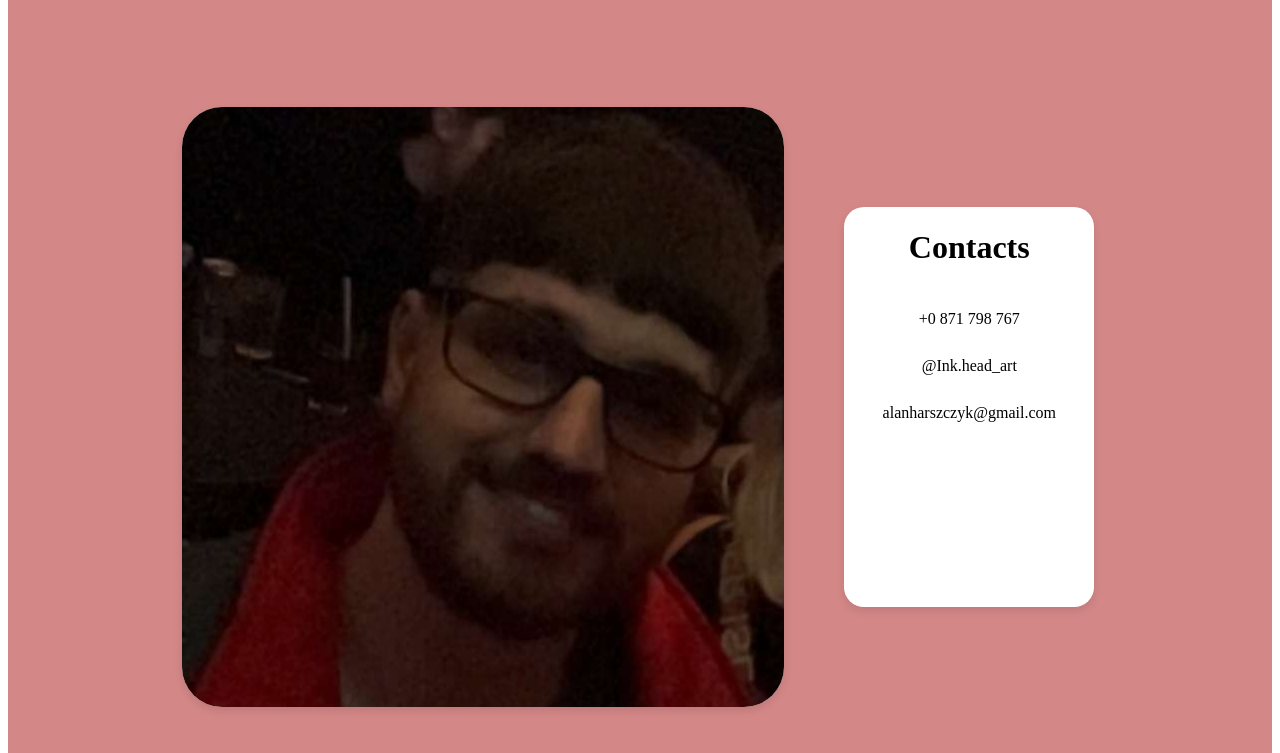
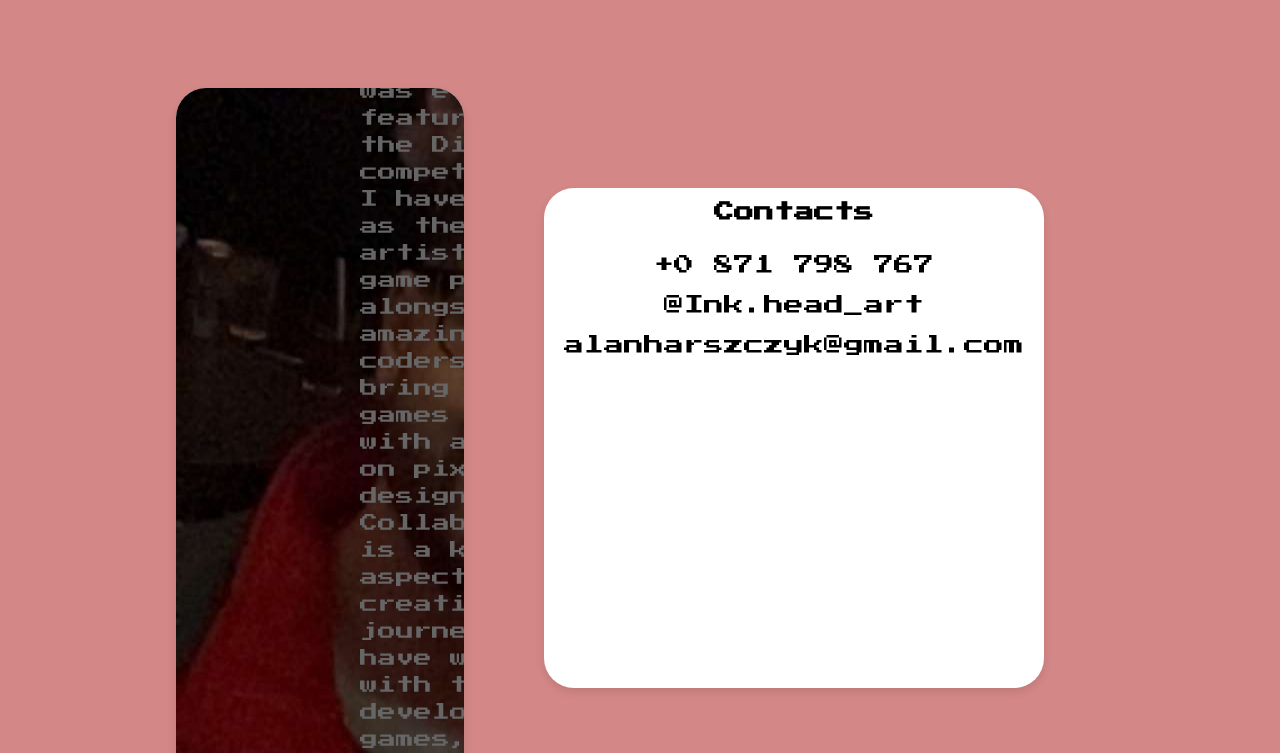
Before and after one commit to AlanHarszczyk/Portfolio, a plain HTML site: page homepage.html in a window 1280 px wide. Shown: the part 427-1180 px from the top of the page. Drawn offline with Linux system fonts and the light colour scheme; files whose address does not match are found by name.

Commit message:
font and layout change

```diff
--- a/assets/css/stylesheet.css
+++ b/assets/css/stylesheet.css
@@ -4,6 +4,18 @@
     text-align: center; /* center the text */
     background: #d44545; /* green background */
     color: rgb(255, 255, 255); /* white text color */
+}
+
+body
+{
+    padding: 0;
+    margin:0;
+}
+
+.pixel-text
+{
+    font-family: 'Press Start 2P', cursive;
+    font-size: 20px;
 }
 
   /* Increase the font size of the <h1> element */
@@ -77,10 +89,10 @@
     display: flex;
     width: 100%;
     max-width: 2500px;
-    height: 600px;
+    height: 700px;
     background: white;
     box-shadow: 0 4px 8px rgba(0, 0, 0, 0.1);
-    border-radius: 40px;
+    border-radius: 30px;
     overflow: hidden;
 }
 
@@ -88,7 +100,7 @@
 {
     flex: 1;
     object-fit: cover;
-    width: 100%;
+    width: 50%;
     height: 100%;
 
 }
@@ -111,23 +123,24 @@
 
 .text-section p
 {
-    font-size: 30px;
+    font-size: 18px;
     color: #666;
     line-height: 1.5;
 }
 
 .container-2
-{   margin: 40px ;
+{   margin: 60px ;
     display: flex;
     width: 100%;
-    max-width: 250px;
-    height: 400px;
+    max-width: 500px;
+    height: 500px;
     background: white;
     box-shadow: 0 4px 8px rgba(0, 0, 0, 0.1);
-    border-radius: 20px;
+    border-radius: 30px;
     overflow: hidden;
     flex-direction: column;
     align-items: center;
+    gap: 20px; /*adds gap between contact details*/
 }
 
 .contact-section a
@@ -141,13 +154,13 @@
 }
 .contact h1
 {
-    font-size: 80px;
+    font-size: 40px;
 }
 
 
 .contact-section a i
 {
-    font-size: 40px;
+    font-size: 20px;
 
 }
 
--- a/homepage.html
+++ b/homepage.html
@@ -5,12 +5,13 @@
 <meta charset="UTF-8">
 <meta name="viewport" content="width=device-width, initial-scale=1">
 <link rel="stylesheet" href="assets/css/stylesheet.css">
+<link href="https://fonts.googleapis.com/css2?family=Press+Start+2P&display=swap" rel="stylesheet">
 </head>
 <body>
 
 <div class="header">
 
-     <h1>Alan Harszczyk</h1>
+    <h1 class="pixel-text">Alan Harszczyk</h1>
 </div>
 
 <div class="navbar">
@@ -25,8 +26,8 @@
             <img src="assets/images/IMG_20250318_103824.jpg" alt="alan">
          </div>
            <div class="text-section">
-            <h1>About Me</h1>
-             <p>Hi, I'm a Polish interactive digital art student currently based in Ireland. My passion lies in creating immersive and visually compelling digital experiences, with a focus on game asset design and interactive media.
+            <h1 class="pixel-text">About Me</h1>
+            <p class="pixel-text">Hi, I'm a Polish interactive digital art student currently based in Ireland. My passion lies in creating immersive and visually compelling digital experiences, with a focus on game asset design and interactive media.
 
                 Over the years, I've worked on a variety of digital projects, ranging from concept art to fully realized game assets. One of my works was even featured in the Dingle competition. I have worked as the lead artist on game projects alongside amazing coders to bring the games to life with a focus on pixel art design.
 
@@ -42,17 +43,17 @@
  <!-- Contact Section -->
     <div class="contact-section">
         <div class="container-2">
-            <h1>Contacts</h1>
+            <h1 class="pixel-text">Contacts</h1>
 
-            <a href="tel:+0871798767" class="phone-link">
+            <a href="tel:+0871798767" class="phone-link pixel-text">
                 <i class="fas fa-phone"></i> +0 871 798 767
             </a>
 
-            <a href="https://www.instagram.com/Ink.head_art" target="_blank" class="instagram-link">
+            <a href="https://www.instagram.com/Ink.head_art" target="_blank" class="instagram-link pixel-text">
                 <i class="fab fa-instagram"></i> @Ink.head_art
             </a>
 
-            <a href="mailto:alanharszczyk@gmail.com" target="_blank" class="email-link">
+            <a href="mailto:alanharszczyk@gmail.com" target="_blank" class="email-link pixel-text">
                 <i class="fas fa-envelope"></i> alanharszczyk@gmail.com
             </a>
 
```
Also changed, not shown: assets/css/font/super-pixel-font/SuperPixel-m2L8j.ttf (added), assets/font/super-pixel-font/SuperPixel-m2L8j.ttf (added), assets/font/super-pixel-font/info.txt (added), assets/font/super-pixel-font/misc/README, PLEASE.txt (added).
